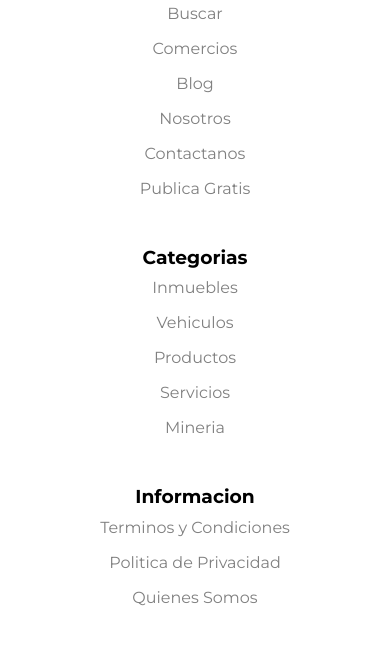
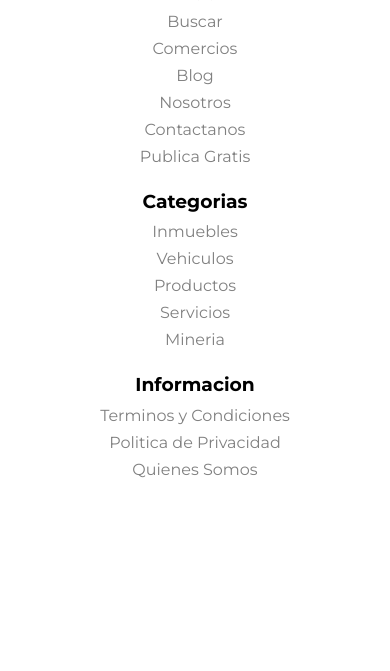
Before and after one commit to Agusef22/Sass-Curso-Coder, a website: page index.html in a window 390 px wide. Shown: the part 5699-6370 px from the top of the page. After the commit the page ends 6218 px from the top, so only its background shows below. Drawn offline with nearby package versions, Linux system fonts and the light colour scheme.

Commit message:
Add files via upload

```diff
--- a/scss/_footer.scss
+++ b/scss/_footer.scss
@@ -1,5 +1,25 @@
 footer {
-
+    display: flex;
+    justify-content: space-between;
+    padding-bottom: 1em;
+    padding-top: 1em;
+    .enlaces-container {
+        display: flex;
+        gap: 3em;
+        padding-left: 2em;
+    }
+    .navegation-container {
+        display: flex;
+        flex-direction: column;
+    }
+    .title-navegation {
+        padding-bottom: 0.5em;
+    }
+    .enlace {
+        text-decoration: none;
+        color: gray;
+        padding-bottom: 0.5em;
+    }
     .icon-logo-footer {
         height: 3em;
         width: 12em;
--- a/scss/style.scss
+++ b/scss/style.scss
@@ -53,15 +53,18 @@
     .info-contact-container {
         text-align: center;
     }
-    .enlaces-container {
+    footer .enlaces-container {
         text-align: center;
         padding-top: 1em;
         padding-bottom: 1em;
+        flex-direction: column;
+        gap: 1em;
+        padding-left: 0;
     }
     .navegation-container {
         display: flex;
         flex-direction: column;
-        padding-bottom: 2em;
+        align-items: center;
     }
     .title-navegation {
         padding-bottom: 0.5em;
@@ -69,10 +72,13 @@
     .enlace {
         text-decoration: none;
         color: gray;
-        padding-bottom: 1em;
+        padding-bottom: 2em;
     }
     .icon-contact {
         margin-right: 1em;
+    }
+    footer {
+        flex-direction: column;
     }
 }
 
```
Also changed, not shown: css/style.css, 1 other file.
